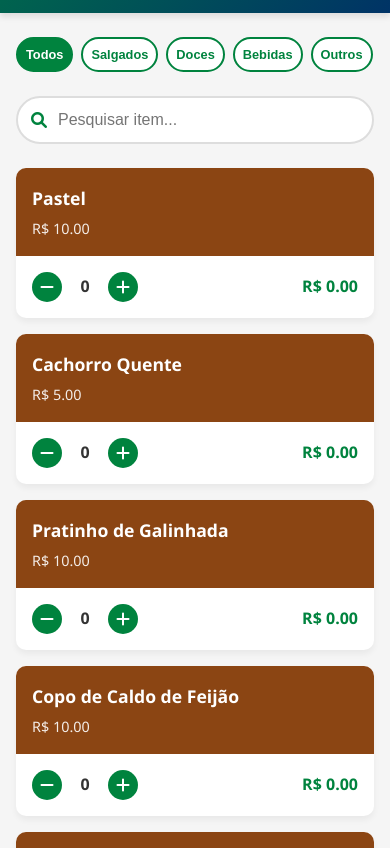
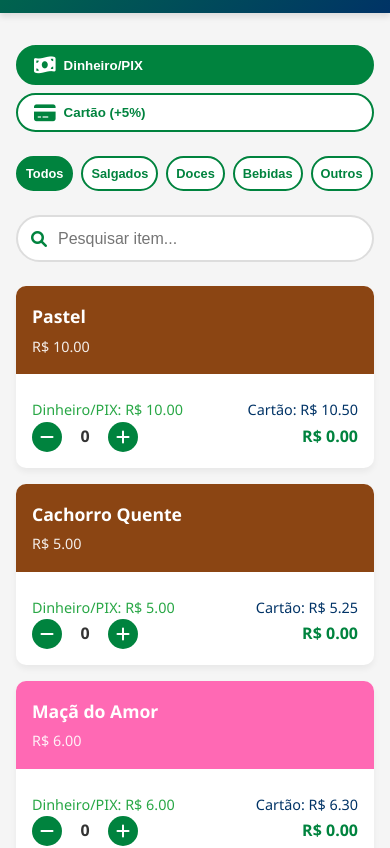
Before and after one commit to LuisSchons/LuisSchons.github.io, a plain HTML site: page index.html in a window 390 px wide. Shown: the part 262-1110 px from the top of the page. Drawn offline with Linux system fonts and the light colour scheme.

Commit message:
Version.Final

```diff
--- a/index.html
+++ b/index.html
@@ -10,12 +10,21 @@
 <body>
     <header>
         <div class="logo-container">
-            <img src="if-logo.png" alt="IF Goiano Campus Catalão" class="logo" width="10%" height="10%">
+            <img src="if-logo.png" alt="IF Goiano Campus Catalão" class="logo">
         </div>
         <h1>Caixa - Festa Junina 2024</h1>
     </header>
 
     <main>
+        <div class="payment-methods">
+            <button class="payment-btn active" data-method="cash" onclick="setPaymentMethod('cash')">
+                <i class="fas fa-money-bill-wave"></i> Dinheiro/PIX
+            </button>
+            <button class="payment-btn" data-method="card" onclick="setPaymentMethod('card')">
+                <i class="fas fa-credit-card"></i> Cartão (+5%)
+            </button>
+        </div>
+
         <div class="categories">
             <button class="category-btn active" data-category="all">Todos</button>
             <button class="category-btn" data-category="salgados">Salgados</button>
--- a/script.js
+++ b/script.js
@@ -1,26 +1,20 @@
 const items = [
     // Salgados
-    { name: "Pastel", price: 10.00, category: "salgados" },
-    { name: "Cachorro Quente", price: 5.00, category: "salgados" },
-    { name: "Pratinho de Galinhada", price: 10.00, category: "salgados" },
-    { name: "Copo de Caldo de Feijão", price: 10.00, category: "salgados" },
-    { name: "Caldo de Frango", price: 10.00, category: "salgados" },
-    { name: "Pipocas de sal", price: 4.00, category: "salgados" },
-    { name: "Milho cozidos", price: 5.00, category: "salgados" },
-
-    // Doces
-    { name: "Maçã do Amor", price: 6.00, category: "doces" },
-    { name: "Copo de Canjica", price: 5.00, category: "doces" },
-    { name: "Mané Pelado", price: 5.00, category: "doces" },
-    { name: "Pipocas doces", price: 4.00, category: "doces" },
-
-    // Bebidas
-    { name: "Refrigerante", price: 6.00, category: "bebidas" },
-    { name: "Água e suco", price: 4.00, category: "bebidas" },
-    { name: "Energético", price: 8.00, category: "bebidas" },
-
-    // Outros
-    { name: "Cartela do Bingo", price: 5.00, category: "outros" }
+    { name: "Pastel", cashPrice: 10.00, cardPrice: 10.50, category: "salgados" },
+    { name: "Cachorro Quente", cashPrice: 5.00, cardPrice: 5.25, category: "salgados" },
+    { name: "Maçã do Amor", cashPrice: 6.00, cardPrice: 6.30, category: "doces" },
+    { name: "Pratinho de Galinhada", cashPrice: 10.00, cardPrice: 10.50, category: "salgados" },
+    { name: "Copo de Caldo de Feijão", cashPrice: 10.00, cardPrice: 10.50, category: "salgados" },
+    { name: "Caldo de Frango", cashPrice: 10.00, cardPrice: 10.50, category: "salgados" },
+    { name: "Copo de Canjica", cashPrice: 5.00, cardPrice: 5.25, category: "doces" },
+    { name: "Mané Pelado", cashPrice: 5.00, cardPrice: 5.25, category: "doces" },
+    { name: "Pipocas doces", cashPrice: 4.00, cardPrice: 4.20, category: "doces" },
+    { name: "Pipocas de sal", cashPrice: 4.00, cardPrice: 4.20, category: "salgados" },
+    { name: "Milho cozidos", cashPrice: 5.00, cardPrice: 5.25, category: "salgados" },
+    { name: "Refrigerante", cashPrice: 6.00, cardPrice: 6.30, category: "bebidas" },
+    { name: "Água e suco", cashPrice: 4.00, cardPrice: 4.20, category: "bebidas" },
+    { name: "Energético", cashPrice: 8.00, cardPrice: 8.40, category: "bebidas" },
+    { name: "Cartela do Bingo", cashPrice: 5.00, cardPrice: 5.25, category: "outros" }
 ];
 
 let quantities = {};
@@ -30,6 +24,7 @@ items.forEach(item => {
 
 let currentCategory = 'all';
 let searchTerm = '';
+let paymentMethod = 'cash'; // 'cash' ou 'card'
 
 document.addEventListener('DOMContentLoaded', () => {
     renderItems();
@@ -54,6 +49,21 @@ function setupEventListeners() {
     });
 }
 
+function setPaymentMethod(method) {
+    paymentMethod = method;
+    renderItems();
+    updatePaymentMethodDisplay();
+}
+
+function updatePaymentMethodDisplay() {
+    document.querySelectorAll('.payment-btn').forEach(btn => {
+        btn.classList.remove('active');
+        if (btn.dataset.method === paymentMethod) {
+            btn.classList.add('active');
+        }
+    });
+}
+
 function renderItems() {
     const container = document.getElementById('items-container');
     container.innerHTML = '';
@@ -74,8 +84,9 @@ function renderItems() {
     }
 
     filteredItems.forEach(item => {
+        const price = paymentMethod === 'cash' ? item.cashPrice : item.cardPrice;
         const quantity = quantities[item.name] || 0;
-        const itemTotal = quantity * item.price;
+        const itemTotal = quantity * price;
         total += itemTotal;
         itemsCount += quantity;
 
@@ -84,9 +95,13 @@ function renderItems() {
         itemElement.innerHTML = `
             <div class="item-header">
                 <div class="item-name">${item.name}</div>
-                <div class="item-price">R$ ${item.price.toFixed(2)}</div>
+                <div class="item-price">R$ ${price.toFixed(2)}</div>
             </div>
             <div class="item-body">
+                <div class="price-display">
+                    <span class="cash-price">Dinheiro/PIX: R$ ${item.cashPrice.toFixed(2)}</span>
+                    <span class="card-price">Cartão: R$ ${item.cardPrice.toFixed(2)}</span>
+                </div>
                 <div class="item-controls">
                     <div class="quantity-control">
                         <button class="quantity-btn" onclick="changeQuantity('${item.name}', -1)">
--- a/styles.css
+++ b/styles.css
@@ -49,6 +49,41 @@ main {
     max-width: 800px;
     margin: 0 auto;
     padding: 1rem;
+}
+
+.payment-methods {
+    display: flex;
+    gap: 0.5rem;
+    margin: 1rem 0;
+    justify-content: center;
+}
+
+.payment-btn {
+    background-color: white;
+    border: 2px solid var(--if-primary);
+    color: var(--if-primary);
+    padding: 0.5rem 1rem;
+    border-radius: 50px;
+    font-weight: 600;
+    cursor: pointer;
+    transition: all 0.3s ease;
+    display: flex;
+    align-items: center;
+    gap: 0.5rem;
+}
+
+.payment-btn:hover {
+    background-color: var(--if-primary);
+    color: white;
+}
+
+.payment-btn.active {
+    background-color: var(--if-primary);
+    color: white;
+}
+
+.payment-btn i {
+    font-size: 1.2rem;
 }
 
 .categories {
@@ -157,6 +192,21 @@ main {
     flex-grow: 1;
     display: flex;
     flex-direction: column;
+}
+
+.price-display {
+    display: flex;
+    justify-content: space-between;
+    margin-top: 0.5rem;
+    font-size: 0.9rem;
+}
+
+.cash-price {
+    color: var(--if-success);
+}
+
+.card-price {
+    color: var(--if-dark);
 }
 
 .item-controls {
@@ -272,6 +322,10 @@ main {
         padding: 0.5rem;
         font-size: 0.8rem;
     }
+
+    .payment-methods {
+        flex-direction: column;
+    }
 }
 
 /* Classes de categoria para colorir os cards */
```
